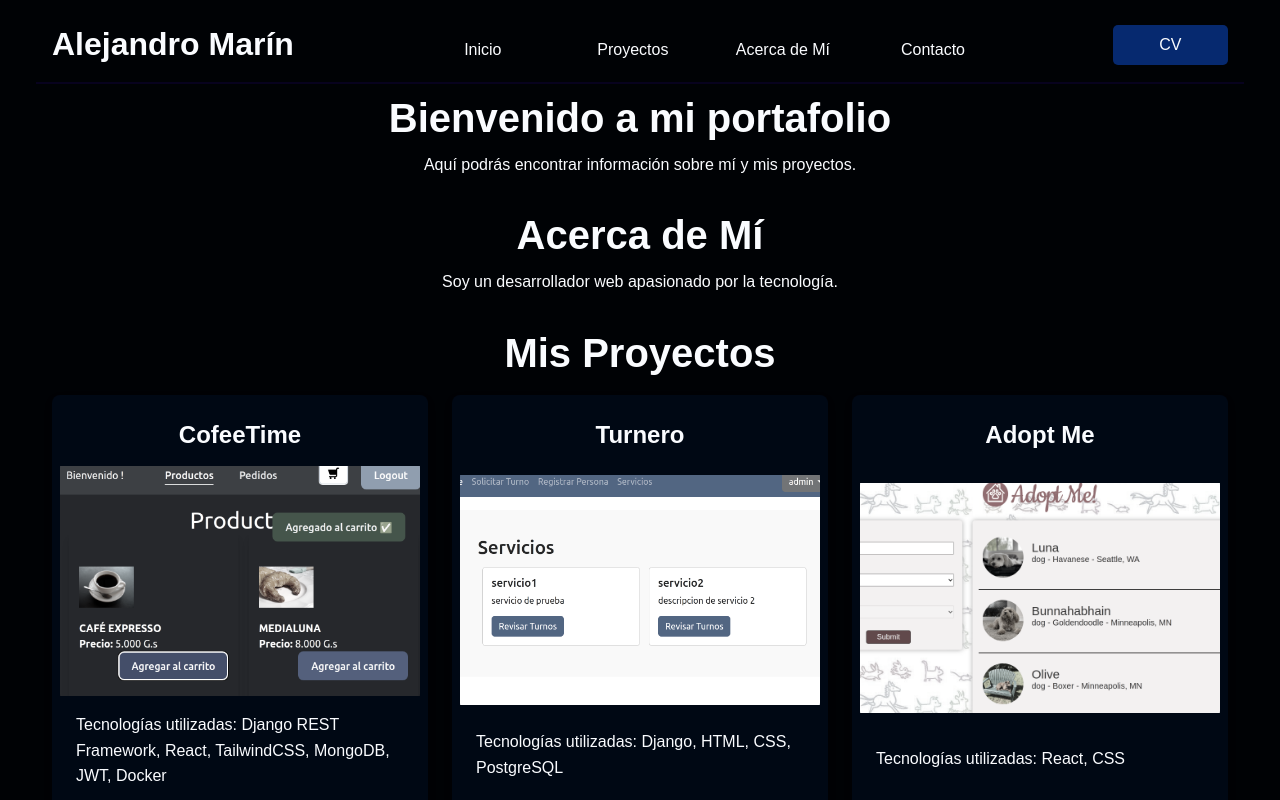
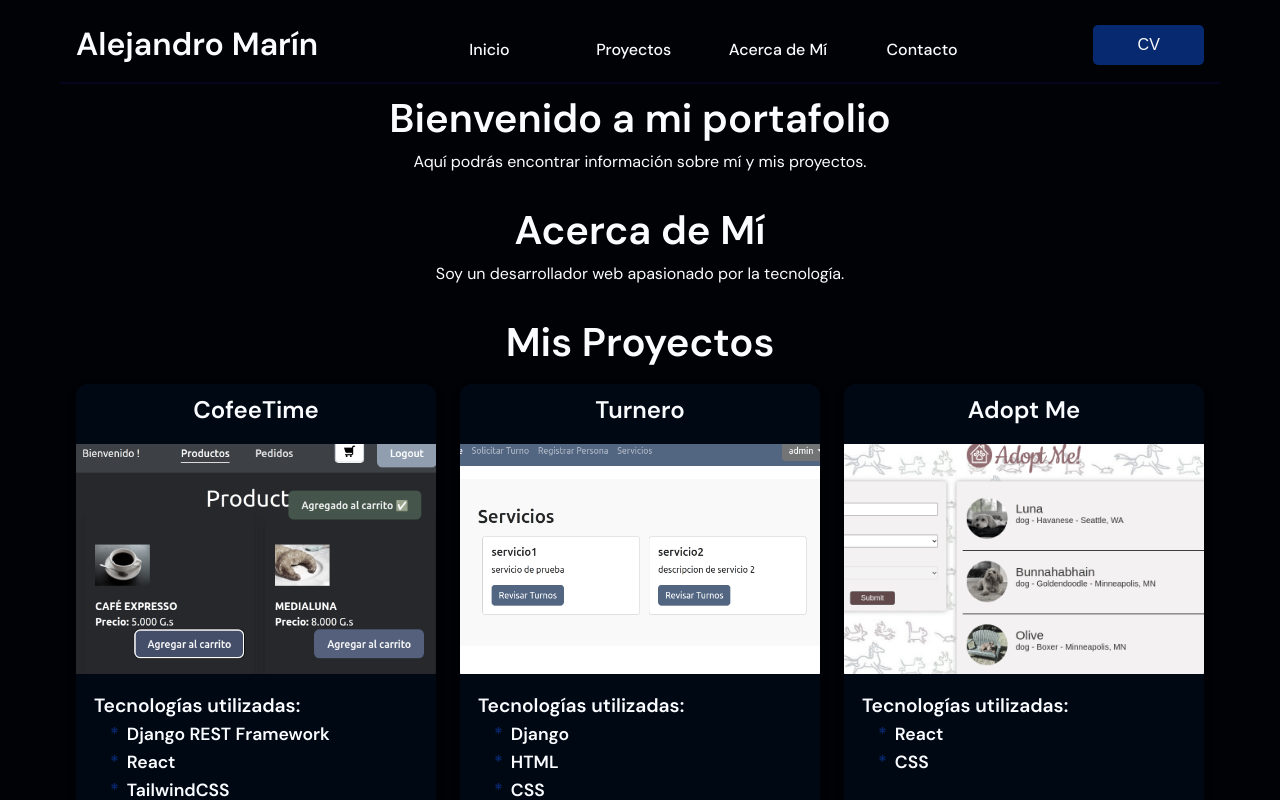
Before and after one commit to aleins99/Portafolio, a React (Vite) app: page / in a window 1280 px wide. Shown: the top 800 px of the page. Built offline with nearby package versions, Linux system fonts and the light colour scheme.

Commit message:
added visual enhancements for projects and changed fonts

```diff
--- a/src/App.css
+++ b/src/App.css
@@ -1,5 +1,4 @@
 body {
-  font-family: Arial, sans-serif;
   margin: 0;
   padding: 0;
   box-sizing: border-box;
--- a/src/components/ProjectCard.jsx
+++ b/src/components/ProjectCard.jsx
@@ -4,9 +4,18 @@ import FlippingCard from "./FlippingCard";
 const ProjectCard = ({ title, description, technologies, link, image }) => {
   return (
     <div className="project-card">
-      <h3>{title}</h3>
-      <FlippingCard imageSrc={image} description={description} />
-      <p>Tecnologías utilizadas: {technologies.join(", ")}</p>
+      <div className="upper">
+        <h3>{title}</h3>
+        <FlippingCard imageSrc={image} description={description} />
+      </div>
+      <div className="project-tech">
+        <p>Tecnologías utilizadas:</p>
+        <ul>
+          {technologies.map((technology, index) => (
+            <li key={index}>{technology}</li>
+          ))}
+        </ul>
+      </div>
       <a className="btn-primary" href={link} target="_blank" rel="noreferrer">
         Código Fuente
       </a>
--- a/src/index.css
+++ b/src/index.css
@@ -1,4 +1,4 @@
-@import url("https://fonts.googleapis.com/css2?family=Inter:wght@100;400;700&display=swap");
+@import url("https://fonts.googleapis.com/css2?family=DM+Sans:opsz,wght@9..40,400;9..40,500;9..40,600&display=swap");
 :root {
   --text: #fafcff;
   --bg: #000205;
@@ -24,13 +24,12 @@ div {
 
 /* Estilos globales para el body y enlaces */
 body {
-  font-family: "Arial", sans-serif;
-  line-height: 1.6;
+  line-height: 20px;
   color: var(--text);
   background-color: var(--bg);
   box-shadow: 0 4px 8px rgba(0, 0, 0, 0.1);
 
-  font-family: "Inter", sans-serif;
+  font-family: "DM Sans", sans-serif;
   overflow-x: hidden;
   box-sizing: border-box;
 }
--- a/src/styles/components/FlippingCard.css
+++ b/src/styles/components/FlippingCard.css
@@ -5,6 +5,7 @@
   width: 100%; /* O establece un ancho específico */
   overflow: hidden;
   padding: 0;
+  flex-basis: calc(100% / 3);
 }
 
 .card-inner {
@@ -59,7 +60,7 @@
   padding: 1rem;
 }
 
-.project-card:hover > .card-container .card-front img {
+.project-card:hover > .upper .card-container .card-front img {
   filter: grayscale(0%);
 }
 @media (max-width: 820px) {
--- a/src/styles/components/Header.css
+++ b/src/styles/components/Header.css
@@ -54,6 +54,7 @@ nav a:hover {
   display: block;
   font-size: 1rem;
   width: 100%;
+  font-weight: 500;
 }
 
 .nav-menu.open {
--- a/src/styles/components/ProjectCard.css
+++ b/src/styles/components/ProjectCard.css
@@ -2,53 +2,68 @@
 .project-card {
   width: 360px;
   background-color: #000814;
-  border-radius: 8px;
+  border-radius: 12px;
   box-shadow: 0 4px 8px rgba(0, 0, 0, 0.1);
   overflow: hidden;
   text-align: center;
   color: var(--text);
   margin: 0;
+  padding: 0;
+  justify-content: stretch;
+  position: relative;
 }
-
+.project-card .upper {
+  height: 280px;
+  margin: 0;
+  padding: 0;
+  padding-top: 10px;
+}
 /* Estilizar el título del proyecto dentro de la tarjeta */
 .project-card h3 {
   font-size: 1.5rem;
-  margin: 1rem 0;
-  padding: 0 1rem;
+  margin: 0;
+  padding: 0;
 }
 
 /* Estilizar la descripción del proyecto */
-.project-card p {
-  font-size: 1rem;
-  margin: 1rem 0;
-  padding: 0 1rem;
+.project-tech {
+  font-size: 1.2rem;
+  padding: 18px;
   letter-spacing: normal;
-  font-weight: 400;
+  font-weight: 600;
   text-align: left;
+  line-height: 28px;
 }
 
 /* Estilizar la lista de tecnologías utilizadas */
 .project-card ul {
-  list-style: none;
   padding: 0 1rem;
+  text-align: left;
+  margin-bottom: 15px;
+}
+.project-tech p {
+  margin: 0;
+  padding: 0;
+}
+.project-card li::before {
+  content: "*";
+  color: var(--primary);
+  margin-right: 8px;
 }
 
-.project-card li {
-  background-color: #eee;
-  margin: 0.3rem 0;
-  padding: 0.3rem;
-  border-radius: 4px;
+.project-tech li {
+  font-size: 1.1rem;
 }
 
 /* Estilizar el botón o el enlace al proyecto */
 .btn-primary {
   display: inline-block;
-  margin: 1rem;
   padding: 0.5rem 1rem;
   background-color: var(--primary);
   color: var(--text);
   border-radius: 4px;
   text-decoration: none;
+  margin: auto 0 0 0;
 }
 .project-card a:hover {
   transform: translate(0, -3px);
--- a/src/styles/pages/Projects.css
+++ b/src/styles/pages/Projects.css
@@ -23,6 +23,7 @@ h2 {
 @media (max-width: 1220px) {
   #projects {
     grid-template-columns: repeat(2, 1fr);
+    padding: 0;
   }
 
   @media (max-width: 820px) {
```
